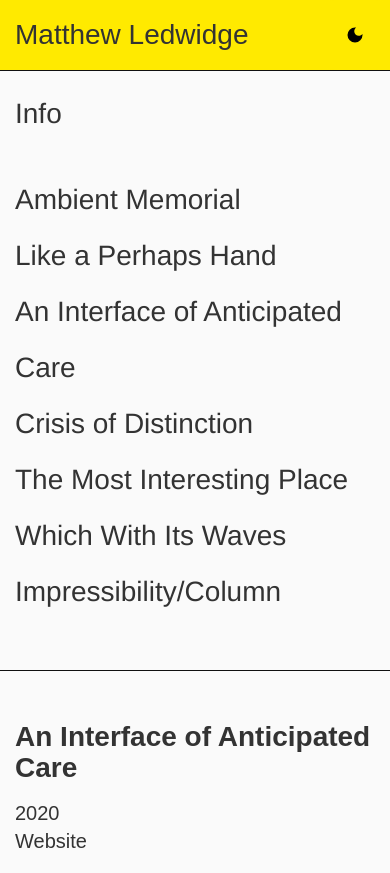
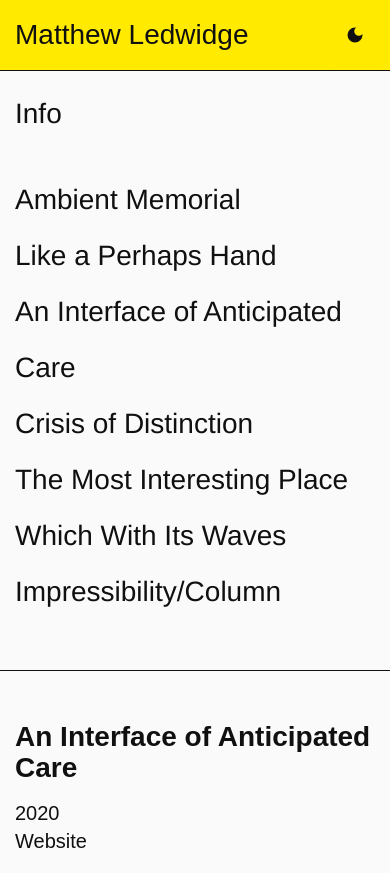
Before and after one commit to MLedwidge/website, a plain HTML site: page care.html in a window 390 px wide. Shown: the top 873 px of the page. Drawn offline with Linux system fonts and the light colour scheme; a web font is replaced by a local one.

Commit message:
Updated css media query issue and text sizing

```diff
--- a/customstyle.css
+++ b/customstyle.css
@@ -4,7 +4,6 @@
   border-color: #101010;
   border-width: 0px 0px 1px 0px ;
   background-color: var(--base-variant);
-  var(--base-variant)
 }
 
 #firstproject {
@@ -28,7 +27,7 @@
 :root{
   --base-color: #fafafa;
   --base-variant: #ffea00;
-  --text-color: ##101010;
+  --text-color: #101010;
   --secondary-text: #232738;
   --primary-color: #101010;
   --accent-color: #0071ff;
@@ -175,7 +174,6 @@ p2{
 
 .description {
   font-size: 16px;
-  font:  sans-serif;
   margin-left: 0px;
   margin-right: 10px;
   padding-top: 15px;
@@ -204,7 +202,7 @@ h2 {
 font-size: 18px;
 margin: 0px 0px 0px 0px;
 margin-left: 0px;
-padding-top: 15px;
+padding-top: 45px;
 color: var(--text-color);
 font-family: "neue-haas-unica", sans-serif;
 font-weight: 600;
@@ -308,6 +306,7 @@ p.bio-paragraph {
   padding-bottom: 200px;
 }
 
+
     @media (max-width: 992px) {
 
 
@@ -368,17 +367,15 @@ p.bio-paragraph {
         font-size: 16px;
       }
 
+
+
+      h2{
+        padding-top: 30px;
+        font-size: 20px;
       }
-
-      .h2{
-        padding-top: 0px;
-        font-size: 35px;
-      }
-
 
       .description{
       font-size: 20px;
-      font:  sans-serif;
       padding-top: 50px;
       padding-right: 20px;
       padding-bottom: 15px;
@@ -387,7 +384,6 @@ p.bio-paragraph {
         line-height: 1.4;
         font-family: "neue-haas-unica", sans-serif;
     font-weight: 400;
-
     font-style: normal;
      }
 
@@ -457,6 +453,6 @@ p.bio-paragraph {
        padding: 0px;
      }
 
-
+}
 
 </style>
```
